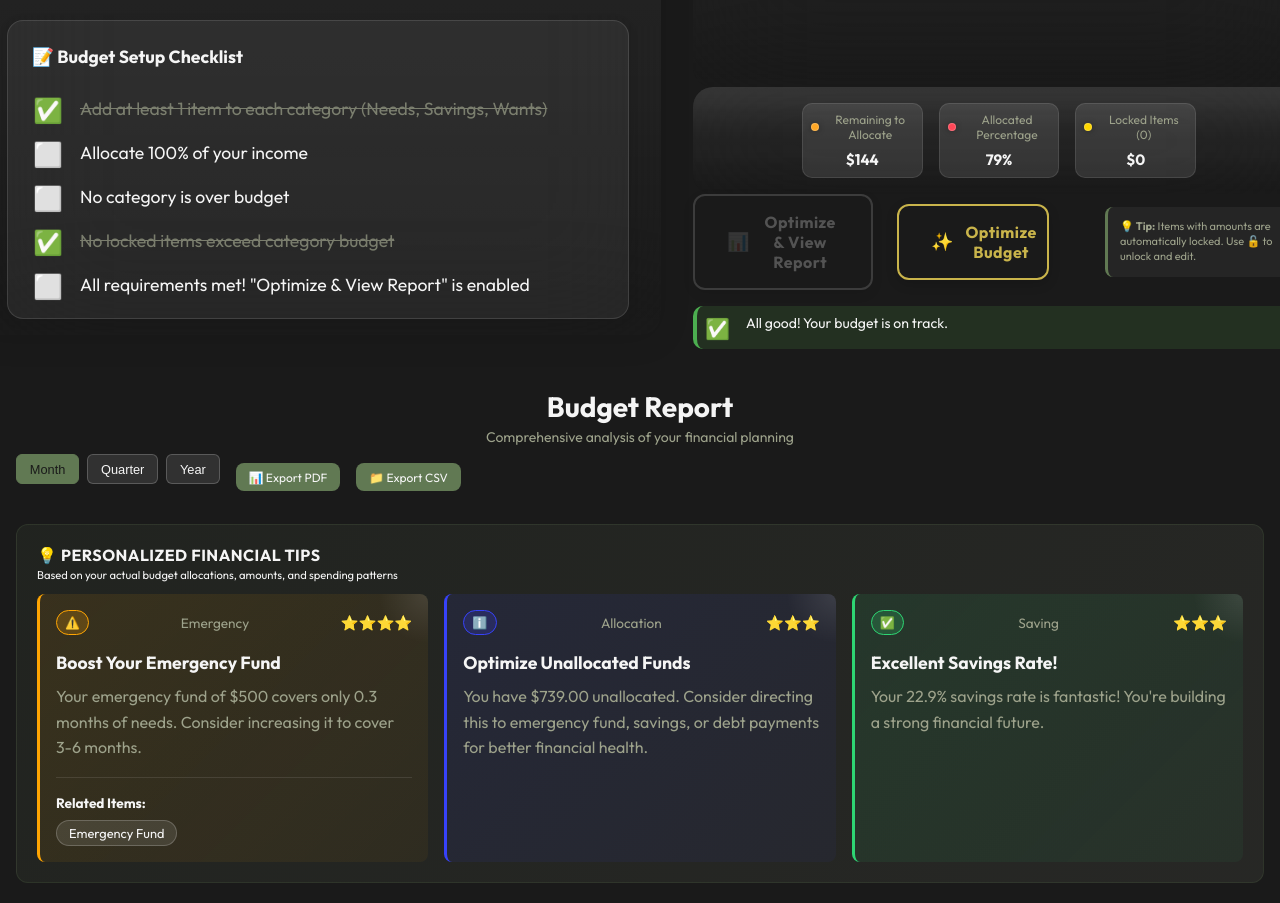
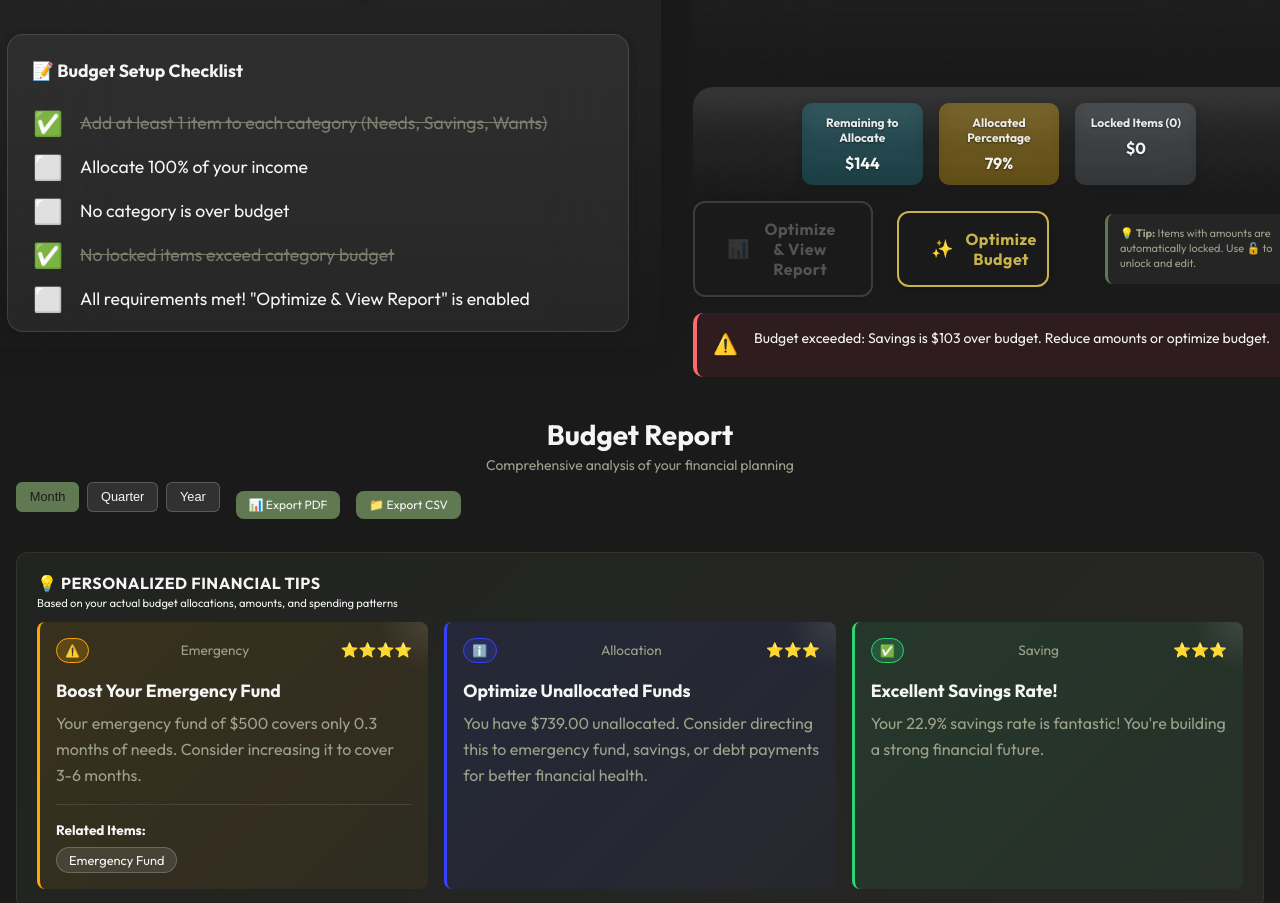
Before and after one commit to CloueM/Wallocate_Project, a React (Vite) app: page / in a window 1280 px wide. Shown: the part 2529-3432 px from the top of the page. Built offline with nearby package versions, Linux system fonts and the light colour scheme.

Commit message:
Fix budget items container

```diff
--- a/src/components/BudgetItemsSection.tsx
+++ b/src/components/BudgetItemsSection.tsx
@@ -57,6 +57,7 @@ const BudgetItemsSection: React.FC<BudgetItemsSectionProps> = (props) => {
     getRemainingAmountColor,
     getAllocatedPercentageColor,
     getGlobalAllocatedPercentageColor,
+    getLockedItemsColor,
     getCategoryStatus,
     hasOverBudgetCategory,
     hasEmptyCategory,
@@ -99,26 +100,156 @@ const BudgetItemsSection: React.FC<BudgetItemsSectionProps> = (props) => {
 
   const [warningMessage, setWarningMessage] = useState('All good! Your budget is on track.');
   const [warningType, setWarningType] = useState<'success' | 'error'>('success');
+  const [shouldBounce, setShouldBounce] = useState(false);
 
-  useEffect(() => {
+  // Helper function to trigger bounce animation
+  const triggerBounce = () => {
+    setShouldBounce(true);
+    setTimeout(() => setShouldBounce(false), 600); // Match animation duration
+  };
+
+  // Helper function to get detailed warning message
+  const getDetailedWarningMessage = (): { message: string; type: 'success' | 'error' } => {
+    const totalIncome = parseInt(income) || 0;
+    const remainingAmount = Math.round(parseFloat(getRemainingAmount()));
+    const overBudgetCategories = getOverBudgetCategories();
+    const emptyCategories = getEmptyCategories();
+
+    // Check for over budget categories
+    if (overBudgetCategories.length > 0) {
+      const categoryNames = overBudgetCategories.map(cat => cat.charAt(0).toUpperCase() + cat.slice(1));
+      const categoryDetails = overBudgetCategories.map(category => {
+        const categoryKey = category as 'needs' | 'savings' | 'wants';
+        const categoryBudget = Math.floor((customPercentages[categoryKey] / 100) * totalIncome);
+        const categoryItems = budgetItems.filter(item => item.category === categoryKey);
+        const categoryTotal = categoryItems.reduce((sum, item) => sum + item.amount, 0);
+        const overAmount = categoryTotal - categoryBudget;
+        return `${category.charAt(0).toUpperCase() + category.slice(1)} is $${overAmount} over budget`;
+      }).join(', ');
+
+      return {
+        message: `Budget exceeded: ${categoryDetails}. Reduce amounts or optimize budget.`,
+        type: 'error'
+      };
+    }
+
+    // Check for locked items exceeding category budget
     if (isLockedItemsUnderfunded()) {
-      const totalIncome = parseInt(income) || 0;
       const categories = ['needs', 'savings', 'wants'];
       const overfunded = categories
         .map(category => {
-          const categoryBudget = Math.floor((customPercentages[category] / 100) * totalIncome);
-          const lockedTotal = budgetItems.filter(item => item.category === category && lockedItems.has(item.id)).reduce((sum, item) => sum + item.amount, 0);
+          const categoryKey = category as 'needs' | 'savings' | 'wants';
+          const categoryBudget = Math.floor((customPercentages[categoryKey] / 100) * totalIncome);
+          const lockedTotal = budgetItems.filter(item => item.category === categoryKey && lockedItems.has(item.id)).reduce((sum, item) => sum + item.amount, 0);
           if (lockedTotal > categoryBudget) {
-            return `${category.charAt(0).toUpperCase() + category.slice(1)}: locked $${lockedTotal} > budget $${categoryBudget}`;
+            const overAmount = lockedTotal - categoryBudget;
+            return `${category.charAt(0).toUpperCase() + category.slice(1)} locked items exceed budget by $${overAmount}`;
           }
           return null;
         })
         .filter(Boolean)
         .join(', ');
-      setWarningMessage(`Cannot optimize: Locked items exceed category budget. ${overfunded}. Unlock or reduce amounts to proceed.`);
-      setWarningType('error');
+      return {
+        message: `Locked items issue: ${overfunded}. Unlock or reduce amounts to proceed.`,
+        type: 'error'
+      };
+    }
+
+    // Check for empty categories
+    if (emptyCategories.length > 0) {
+      const categoryNames = emptyCategories.map(cat => cat.charAt(0).toUpperCase() + cat.slice(1));
+      return {
+        message: `Empty categories: ${categoryNames.join(', ')} ${categoryNames.length === 1 ? 'has' : 'have'} no items. Add items to complete your budget.`,
+        type: 'error'
+      };
+    }
+
+    // Check for remaining amount to allocate
+    if (remainingAmount > 0) {
+      // Find which categories have available space
+      const categoriesWithSpace = ['needs', 'savings', 'wants'].filter(category => {
+        const categoryKey = category as 'needs' | 'savings' | 'wants';
+        const categoryBudget = Math.floor((customPercentages[categoryKey] / 100) * totalIncome);
+        const categoryItems = budgetItems.filter(item => item.category === categoryKey);
+        const categoryTotal = categoryItems.reduce((sum, item) => sum + item.amount, 0);
+        return categoryTotal < categoryBudget;
+      });
+
+      if (categoriesWithSpace.length > 0) {
+        const availableSpaceDetails = categoriesWithSpace.map(category => {
+          const categoryKey = category as 'needs' | 'savings' | 'wants';
+          const categoryBudget = Math.floor((customPercentages[categoryKey] / 100) * totalIncome);
+          const categoryItems = budgetItems.filter(item => item.category === categoryKey);
+          const categoryTotal = categoryItems.reduce((sum, item) => sum + item.amount, 0);
+          const availableSpace = categoryBudget - categoryTotal;
+          return `${category.charAt(0).toUpperCase() + category.slice(1)} ($${availableSpace} available)`;
+        }).join(', ');
+
+        return {
+          message: `$${remainingAmount} remaining to allocate. Available in: ${availableSpaceDetails}.`,
+          type: 'error'
+        };
+      } else {
+        return {
+          message: `$${remainingAmount} remaining but all categories are at budget. Consider adjusting your plan percentages.`,
+          type: 'error'
+        };
+      }
+    }
+
+    // Check if over allocated
+    if (remainingAmount < 0) {
+      return {
+        message: `Over allocated by $${Math.abs(remainingAmount)}. Reduce amounts in over-budget categories.`,
+        type: 'error'
+      };
+    }
+
+    // All good
+    return {
+      message: 'Perfect! Your budget is fully allocated and balanced across all categories.',
+      type: 'success'
+    };
+  };
+
+  // Update warning message based on current state
+  useEffect(() => {
+    const { message, type } = getDetailedWarningMessage();
+    const wasError = warningType === 'error';
+    const isNowError = type === 'error';
+
+    setWarningMessage(message);
+    setWarningType(type);
+
+    // Trigger bounce if switching from success to error or if error message changes
+    if ((!wasError && isNowError) || (wasError && isNowError && warningMessage !== message)) {
+      triggerBounce();
     }
   }, [budgetItems, lockedItems, customPercentages, income]);
+
+  // Function to handle add item with better error messaging
+  const handleAddItemWithFeedback = () => {
+    const currentCategory = circleOrder[0] as 'needs' | 'savings' | 'wants';
+    const totalIncome = parseInt(income) || 0;
+    const categoryBudget = Math.floor((customPercentages[currentCategory] / 100) * totalIncome);
+    const categoryItems = budgetItems.filter(item => item.category === currentCategory);
+    const categoryTotal = categoryItems.reduce((sum, item) => sum + item.amount, 0);
+    const availableSpace = categoryBudget - categoryTotal;
+
+    if (availableSpace <= 0) {
+      const message = `Cannot add more items: ${currentCategory.charAt(0).toUpperCase() + currentCategory.slice(1)} category has no available budget. Current total: $${categoryTotal}, Budget: $${categoryBudget}. Try reducing existing amounts or switching to another category.`;
+      setWarningMessage(message);
+      setWarningType('error');
+      triggerBounce();
+      return;
+    }
+
+    handleAddItem((msg) => {
+      setWarningMessage(msg);
+      setWarningType('error');
+      triggerBounce();
+    });
+  };
 
   // Checklist requirements - use the same logic as the displayed values
   const hasItemsInAllCategories = getEmptyCategories().length === 0;
@@ -374,11 +505,14 @@ const BudgetItemsSection: React.FC<BudgetItemsSectionProps> = (props) => {
                             if (!canLockItem(item)) {
                               setWarningMessage(getLockButtonTitle(item));
                               setWarningType('error');
+                              triggerBounce();
                             }
                           }}
                           onMouseLeave={() => {
-                            setWarningMessage('All good! Your budget is on track.');
-                            setWarningType('success');
+                            // Reset to current state when mouse leaves
+                            const { message, type } = getDetailedWarningMessage();
+                            setWarningMessage(message);
+                            setWarningType(type);
                           }}
                         >
                           🔒
@@ -406,11 +540,14 @@ const BudgetItemsSection: React.FC<BudgetItemsSectionProps> = (props) => {
                         if (isItemNameEmpty(item.id)) {
                           setWarningMessage('Enter item name first');
                           setWarningType('error');
+                          triggerBounce();
                         }
                       }}
                       onMouseLeave={() => {
-                        setWarningMessage('All good! Your budget is on track.');
-                        setWarningType('success');
+                        // Reset to current state when mouse leaves
+                        const { message, type } = getDetailedWarningMessage();
+                        setWarningMessage(message);
+                        setWarningType(type);
                       }}
                     />
                   </div>
@@ -447,18 +584,23 @@ const BudgetItemsSection: React.FC<BudgetItemsSectionProps> = (props) => {
                   <div className="table-cell table-actions-cell">
                     <button
                       className={`action-icon check-icon ${isCurrentCategoryOverBudget() ? 'disabled' : ''}`}
-                      onClick={() => handleAddItem((msg) => { setWarningMessage(msg); setWarningType('error'); })}
+                      onClick={handleAddItemWithFeedback}
                       disabled={isCurrentCategoryOverBudget()}
                       onMouseEnter={() => {
                         if (isCurrentCategoryOverBudget()) {
-                          setWarningMessage(`Cannot add: ${circleOrder[0].charAt(0).toUpperCase() + circleOrder[0].slice(1)} category is over budget`);
+                          const currentCategory = circleOrder[0] as 'needs' | 'savings' | 'wants';
+                          const categoryBudget = getCurrentCategoryBudget();
+                          setWarningMessage(`Cannot add: ${currentCategory.charAt(0).toUpperCase() + currentCategory.slice(1)} category is over budget ($${Math.round(categoryBudget)}). Please reduce existing amounts or optimize your budget first.`);
                           setWarningType('error');
+                          triggerBounce();
                         }
-                      }}
-                      onMouseLeave={() => {
-                        setWarningMessage('All good! Your budget is on track.');
-                        setWarningType('success');
-                      }}
+                                              }}
+                        onMouseLeave={() => {
+                          // Reset to current state when mouse leaves
+                          const { message, type } = getDetailedWarningMessage();
+                          setWarningMessage(message);
+                          setWarningType(type);
+                        }}
                     >
                       {emptyRowData.amount > 0 ? '🔒' : (
                         <img src="/images/icons/check-mark.png" alt="Add" className="action-icon-img" />
@@ -528,8 +670,9 @@ const BudgetItemsSection: React.FC<BudgetItemsSectionProps> = (props) => {
                     if (isCurrentCategoryOverBudget()) {
                       const currentCategory = circleOrder[0] as 'needs' | 'savings' | 'wants';
                       const categoryBudget = getCurrentCategoryBudget();
-                      setWarningMessage(`Cannot add more items: ${currentCategory.charAt(0).toUpperCase() + currentCategory.slice(1)} category is over budget ($${Math.round(categoryBudget)}). Please reduce existing amounts or optimize your budget first.`);
+                      setWarningMessage(`Cannot add more items: ${currentCategory.charAt(0).toUpperCase() + currentCategory.slice(1)} category is over budget ($${Math.round(categoryBudget)}). Try reducing existing amounts or switching to another category.`);
                       setWarningType('error');
+                      triggerBounce();
                       return;
                     }
 
@@ -569,36 +712,33 @@ const BudgetItemsSection: React.FC<BudgetItemsSectionProps> = (props) => {
           {/* Row 4: Allocation Info */}
           <div className="budget-allocation-row">
             <div className="allocation-right">
-              <div className="allocation-info-box">
+              <div
+                className="allocation-info-box"
+                style={{ backgroundColor: getRemainingAmountColor() }}
+              >
                 <div className="allocation-info-header">
-                  <div
-                    className="allocation-color-indicator"
-                    style={{ backgroundColor: getRemainingAmountColor() }}
-                  ></div>
                 <h4 className="allocation-info-title">Remaining to Allocate</h4>
                 </div>
                 <div className="allocation-info-value">
                   ${Math.round(parseFloat(getRemainingAmount()))}
                 </div>
               </div>
-              <div className="allocation-info-box">
+              <div
+                className="allocation-info-box"
+                style={{ backgroundColor: getGlobalAllocatedPercentageColor() }}
+              >
                 <div className="allocation-info-header">
-                  <div
-                    className="allocation-color-indicator"
-                    style={{ backgroundColor: getGlobalAllocatedPercentageColor() }}
-                  ></div>
                 <h4 className="allocation-info-title">Allocated Percentage</h4>
                 </div>
                 <div className="allocation-info-value">
                   {Math.round(parseFloat(getGlobalAllocatedPercentage()))}%
                 </div>
               </div>
-              <div className="allocation-info-box">
+              <div
+                className="allocation-info-box"
+                style={{ backgroundColor: getLockedItemsColor() }}
+              >
                 <div className="allocation-info-header">
-                  <div
-                    className="allocation-color-indicator"
-                    style={{ backgroundColor: '#FFD700' }}
-                  ></div>
                 <h4 className="allocation-info-title">Locked Items ({lockedCountInCategory})</h4>
                 </div>
                 <div className="allocation-info-value">
@@ -653,7 +793,7 @@ const BudgetItemsSection: React.FC<BudgetItemsSectionProps> = (props) => {
             </div>
           </div>
           {/* Budget warning now as a new row below budget-actions */}
-          <div className={`budget-warning budget-warning-row ${warningType === 'success' ? 'success' : 'error'}`}>
+          <div className={`budget-warning budget-warning-row ${warningType === 'success' ? 'success' : 'error'} ${shouldBounce ? 'bounce' : ''}`}>
             <span className="warning-icon">{warningType === 'success' ? '✅' : '⚠️'}</span>
             <div className="warning-content">
               <p className="warning-text">{warningMessage}</p>
--- a/src/scripts/budgetItemsSectionLogic.ts
+++ b/src/scripts/budgetItemsSectionLogic.ts
@@ -86,32 +86,6 @@ export const useBudgetItemsSectionLogic = (props: BudgetItemsSectionProps) => {
   const [budgetValidationErrors, setBudgetValidationErrors] = useState<{ [key: number]: string }>({});
 
   // Track cursor position and hovered elements
-  useEffect(() => {
-    const handleMouseMove = (e: MouseEvent) => {
-      setCursorPosition({ x: e.clientX, y: e.clientY });
-
-      // Detect what element is being hovered
-      const target = e.target as HTMLElement;
-      if (target) {
-        if (target.closest('.needs-circle')) {
-          setHoveredElement('needs-circle');
-        } else if (target.closest('.savings-circle')) {
-          setHoveredElement('savings-circle');
-        } else if (target.closest('.wants-circle')) {
-          setHoveredElement('wants-circle');
-        } else if (target.closest('.budget-items-table')) {
-          setHoveredElement('budget-table');
-        } else if (target.closest('.view-report-btn')) {
-          setHoveredElement('view-report-btn');
-        } else {
-          setHoveredElement('');
-        }
-      }
-    };
-
-    document.addEventListener('mousemove', handleMouseMove);
-    return () => document.removeEventListener('mousemove', handleMouseMove);
-  }, []);
 
   useEffect(() => {
     const amount = budgetItems.reduce((sum, item) => sum + item.amount, 0);
@@ -335,22 +309,30 @@ export const useBudgetItemsSectionLogic = (props: BudgetItemsSectionProps) => {
     return allocatedPercentage.toFixed(2);
   };
 
-  // Get color indicator for remaining amount (category-specific)
+  // Get color indicator for remaining amount (muted professional colors)
   const getRemainingAmountColor = (): string => {
-    const currentCategory = circleOrder[0];
     const remaining = parseFloat(getRemainingAmount());
-    const totalIncome = parseInt(income);
-    const categoryPercentage = customPercentages[currentCategory as keyof typeof customPercentages];
-    const categoryAmount = calculatePercentageToDollar(categoryPercentage, totalIncome);
+    const totalIncome = parseInt(income) || 0;
 
-    // Calculate relative remaining as percentage of this category's budget
-    const remainingPercent = categoryAmount > 0 ? (remaining / categoryAmount) * 100 : 0;
+    if (totalIncome === 0) return 'rgba(108, 117, 125, 0.4)'; // Muted gray for no income
 
-    if (remaining < -5) return '#ff4757'; // Red for over-allocated
-    if (remaining < 0) return '#ffa726'; // Orange for slightly over
-    if (Math.abs(remainingPercent) <= 5) return '#2ed573'; // Green for close to perfect (within 5%)
-    if (Math.abs(remainingPercent) <= 15) return '#ffa726'; // Orange for moderate difference
-    return '#ff4757'; // Red for significant difference
+    const remainingPercent = (remaining / totalIncome) * 100;
+
+    // Over-allocated (negative remaining)
+    if (remaining < -50) return 'rgba(220, 53, 69, 0.3)'; // Muted dark red for severely over-allocated
+    if (remaining < -20) return 'rgba(220, 53, 69, 0.25)'; // Muted red for significantly over-allocated
+    if (remaining < 0) return 'rgba(255, 193, 7, 0.3)'; // Muted orange for slightly over-allocated
+
+    // Perfect allocation
+    if (remaining === 0) return 'rgba(40, 167, 69, 0.3)'; // Muted green for exactly allocated
+
+    // Under-allocated (positive remaining)
+    if (remainingPercent <= 1) return 'rgba(40, 167, 69, 0.25)'; // Muted teal for nearly perfect (within 1%)
+    if (remainingPercent <= 5) return 'rgba(23, 162, 184, 0.25)'; // Muted light blue for very close (within 5%)
+    if (remainingPercent <= 10) return 'rgba(111, 66, 193, 0.25)'; // Muted purple for close (within 10%)
+    if (remainingPercent <= 20) return 'rgba(255, 193, 7, 0.25)'; // Muted yellow for moderate remaining
+
+    return 'rgba(232, 62, 140, 0.25)'; // Muted pink for significant remaining amount
   };
 
   // Get color indicator for allocated percentage (category-specific)
@@ -367,10 +349,30 @@ export const useBudgetItemsSectionLogic = (props: BudgetItemsSectionProps) => {
   const getGlobalAllocatedPercentageColor = (): string => {
     const percentage = parseFloat(getGlobalAllocatedPercentage());
 
-    // Stricter ranges for global allocation - should be exactly 100%
-    if (percentage >= 99.5 && percentage <= 100.5) return '#2ed573'; // Green for perfect allocation
-    if (percentage >= 95 && percentage <= 105) return '#ffa726'; // Orange for close to perfect
-    return '#ff4757'; // Red for poor allocation
+    // Muted color indicators for allocation percentage
+    if (percentage === 100) return 'rgba(40, 167, 69, 0.3)'; // Muted green for exactly 100%
+    if (percentage >= 99 && percentage <= 101) return 'rgba(40, 167, 69, 0.25)'; // Muted teal for very close to 100%
+    if (percentage >= 95 && percentage <= 105) return 'rgba(23, 162, 184, 0.25)'; // Muted light blue for close to 100%
+    if (percentage >= 90 && percentage <= 110) return 'rgba(111, 66, 193, 0.25)'; // Muted purple for acceptable range
+    if (percentage >= 80 && percentage <= 120) return 'rgba(255, 193, 7, 0.25)'; // Muted yellow for moderate difference
+    if (percentage >= 70 && percentage <= 130) return 'rgba(255, 193, 7, 0.3)'; // Muted orange for concerning difference
+    if (percentage > 130) return 'rgba(220, 53, 69, 0.3)'; // Muted dark red for severely over-allocated
+    if (percentage < 70) return 'rgba(232, 62, 140, 0.25)'; // Muted pink for severely under-allocated
+    return 'rgba(220, 53, 69, 0.25)'; // Muted default red for other poor allocations
+  };
+
+  const getLockedItemsColor = (): string => {
+    const currentCategory = circleOrder[0] as 'needs' | 'savings' | 'wants';
+    const totalIncome = parseInt(income) || 0;
+    const categoryBudget = Math.floor((customPercentages[currentCategory] / 100) * totalIncome);
+    const lockedItemsInCategory = budgetItems.filter(item => item.category === currentCategory && lockedItems.has(item.id));
+    const lockedTotal = lockedItemsInCategory.reduce((sum, item) => sum + item.amount, 0);
+
+    if (lockedItemsInCategory.length === 0) return 'rgba(108, 117, 125, 0.3)'; // Muted gray for no locked items
+    if (lockedTotal > categoryBudget) return 'rgba(220, 53, 69, 0.3)'; // Muted red for over budget
+    if (lockedTotal > categoryBudget * 0.8) return 'rgba(255, 193, 7, 0.3)'; // Muted orange for high allocation
+    if (lockedTotal > categoryBudget * 0.5) return 'rgba(23, 162, 184, 0.25)'; // Muted blue for moderate allocation
+    return 'rgba(40, 167, 69, 0.25)'; // Muted green for low allocation
   };
 
   const getCategoryStatus = (category: 'needs' | 'savings' | 'wants'): { status: string; color: string } => {
@@ -1068,6 +1070,7 @@ export const useBudgetItemsSectionLogic = (props: BudgetItemsSectionProps) => {
     getRemainingAmountColor,
     getAllocatedPercentageColor,
     getGlobalAllocatedPercentageColor,
+    getLockedItemsColor,
     getCategoryStatus,
     hasOverBudgetCategory,
     hasEmptyCategory,
--- a/src/styles/BudgetItemsSection.css
+++ b/src/styles/BudgetItemsSection.css
@@ -692,44 +692,42 @@
 }
 
 .allocation-info-box {
-  background: rgba(255, 255, 255, 0.1);
   border-radius: 10px;
-  padding: 0.5rem;
+  padding: 0.75rem 0.5rem;
   text-align: center;
   width: 7.55rem;
-  border: 1px solid rgba(255, 255, 255, 0.1);
+  box-shadow: 0 2px 8px rgba(0, 0, 0, 0.1);
+  backdrop-filter: blur(10px);
+  transition: all 0.3s ease;
+}
+
+.allocation-info-box:hover {
+  transform: translateY(-2px);
+  box-shadow: 0 4px 12px rgba(0, 0, 0, 0.2);
 }
 
 .allocation-info-header {
   display: flex;
   align-items: center;
-  gap: 0.5rem;
   margin-bottom: 0.5rem;
   justify-content: center;
 }
 
-.allocation-color-indicator {
-  width: 8px;
-  height: 8px;
-  border-radius: 50%;
-  flex-shrink: 0;
-  box-shadow: 0 0 6px rgba(0, 0, 0, 0.3);
-  border: 1px solid rgba(255, 255, 255, 0.2);
-}
-
 .allocation-info-title {
   font-size: 12px;
-  color: var(--secondary-color);
+  color: rgba(255, 255, 255, 0.9);
   font-family: 'Outfit', sans-serif;
   margin: 0;
-  font-weight: 500;
+  font-weight: 600;
+  text-shadow: 0 1px 2px rgba(0, 0, 0, 0.5);
 }
 
 .allocation-info-value {
-  font-size: 15px;
+  font-size: 16px;
   font-weight: bold;
-  color: var(--prime-text-color);
+  color: rgba(255, 255, 255, 0.95);
   font-family: 'Outfit', sans-serif;
+  text-shadow: 0 1px 2px rgba(0, 0, 0, 0.5);
 }
 
 /* Row 5: Actions */
@@ -825,16 +823,7 @@
   opacity: 0.5;
 }
 
-/* Budget Warning */
-.budget-warning {
-  display: flex;
-  align-items: flex-start;
-  gap: 1rem;
-  padding: 0.5rem;
-  background: rgba(220, 53, 69, 0.1);
-  border-radius: 10px;
-  border-left: 4px solid #ff6b6b;
-}
+/* Budget Warning - moved to bottom with fixed sizing */
 
 .warning-icon {
   font-size: 20px;
@@ -1273,7 +1262,30 @@
 
 .budget-warning-row {
   margin-top: 1rem;
-  height: 100%;
+  min-height: 4rem;
   width: 100%;
   box-sizing: border-box;
 }
+
+/* Bounce animation for error states */
+@keyframes bounceHorizontal {
+  0%, 100% { transform: translateX(0); }
+  10%, 30%, 50%, 70%, 90% { transform: translateX(-8px); }
+  20%, 40%, 60%, 80% { transform: translateX(8px); }
+}
+
+.budget-warning.bounce {
+  animation: bounceHorizontal 0.6s ease-in-out;
+}
+
+/* Fixed sizing for budget warning */
+.budget-warning {
+  display: flex;
+  align-items: flex-start;
+  gap: 1rem;
+  padding: 1rem;
+  background: rgba(220, 53, 69, 0.1);
+  border-radius: 10px;
+  border-left: 4px solid #ff6b6b;
+  min-height: 4rem;
+}
```
